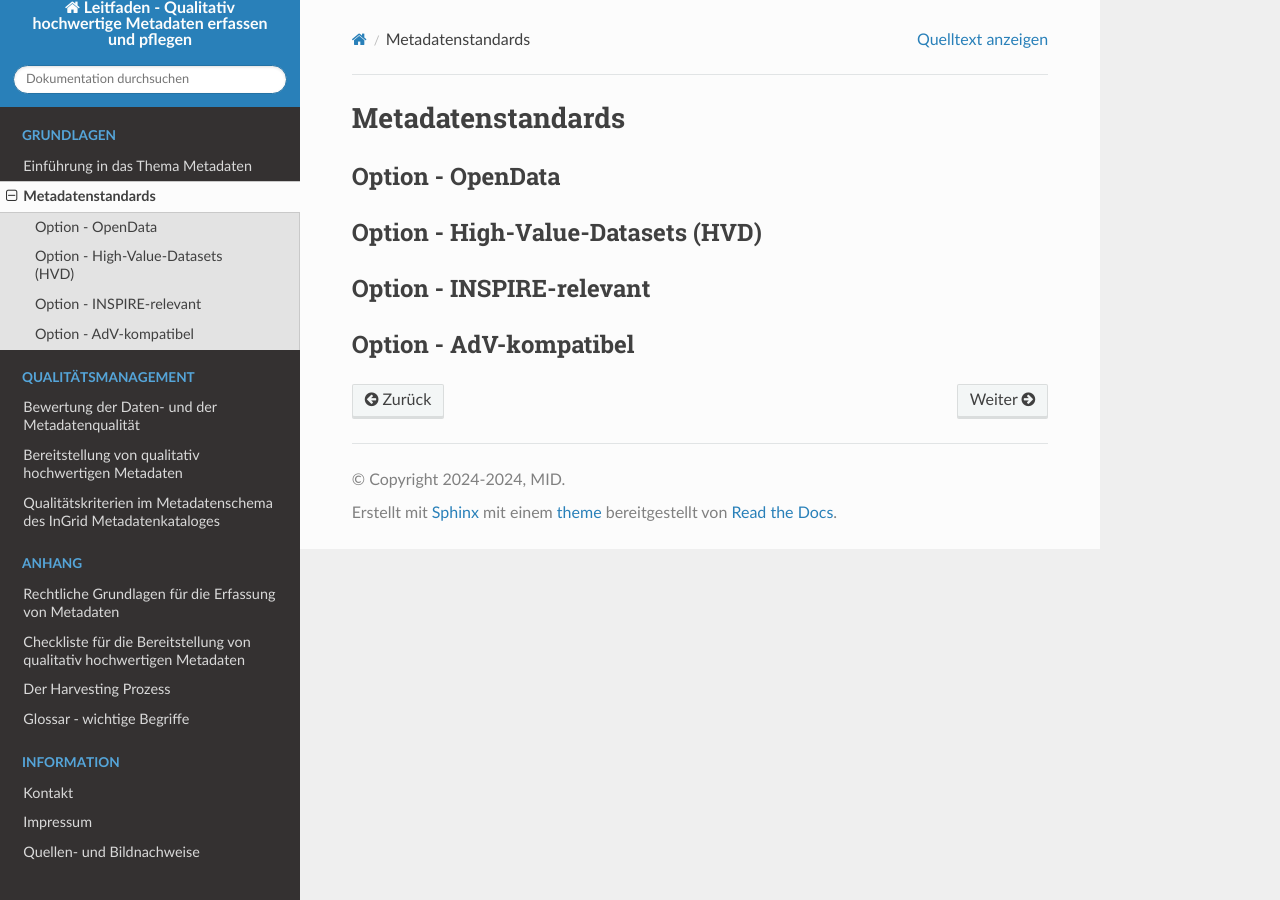
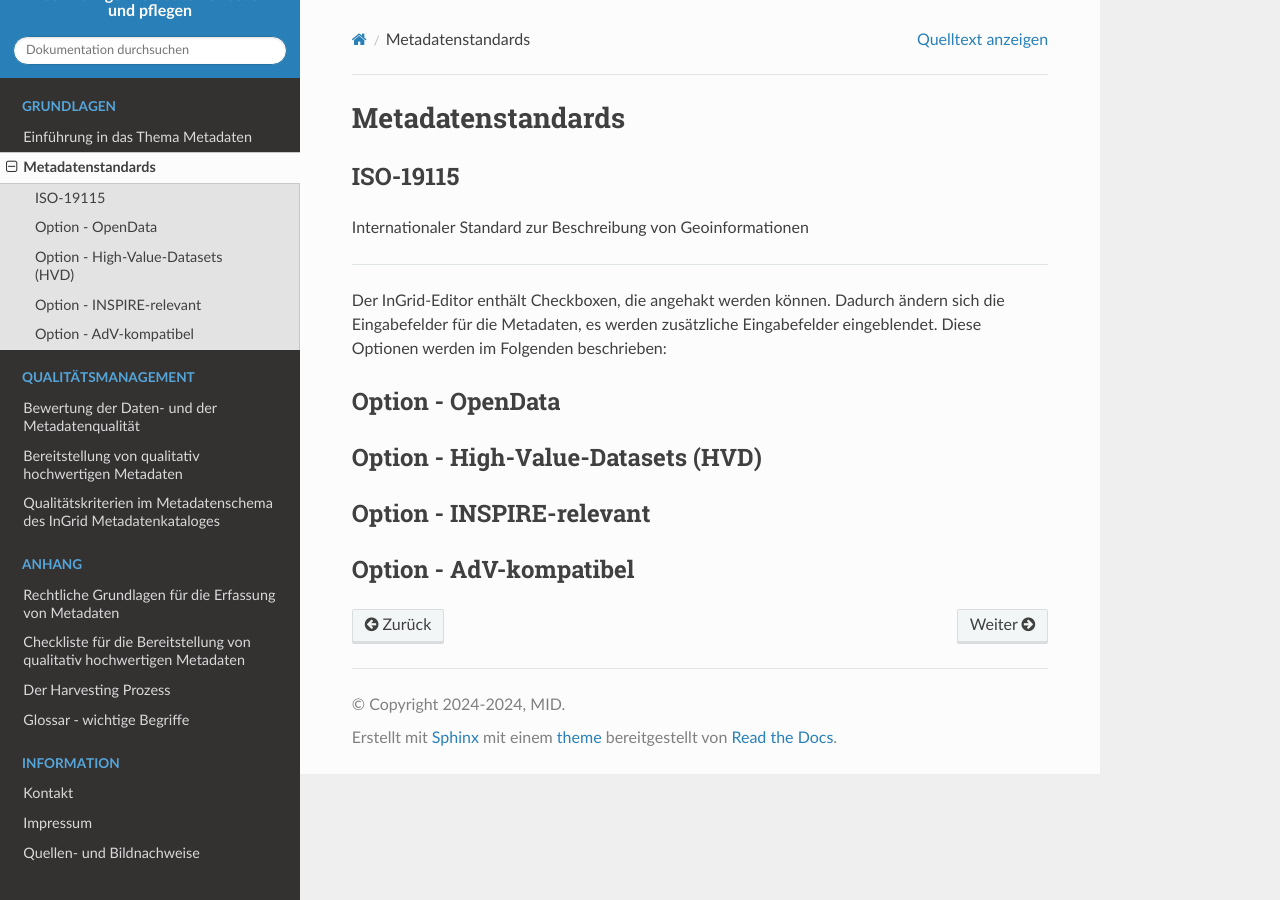
Before and after one commit to tomiwo/ingrid-mdk-st-high-quality-metadata, a Sphinx documentation site: the page built from docs/grundlagen/metadatenstandards.rst, in a window 1280 px wide. Built offline with Sphinx 7.4.7 and the Read the Docs theme 3.1.0, drawn with Linux system fonts in a browser that asks for light colours.

Commit message:
Update metadatenstandards.rst

```diff
--- a/docs/grundlagen/metadatenstandards.rst
+++ b/docs/grundlagen/metadatenstandards.rst
@@ -2,6 +2,18 @@
 
 Metadatenstandards
 ===================
+
+
+ISO-19115
+----------
+
+Internationaler Standard zur Beschreibung von Geoinformationen
+
+----------------------------------------------------------------
+
+Der InGrid-Editor enthält Checkboxen, die angehakt werden können.
+Dadurch ändern sich die Eingabefelder für die Metadaten, es werden zusätzliche Eingabefelder eingeblendet.
+Diese Optionen werden im Folgenden beschrieben:
 
 
 Option - OpenData
```
